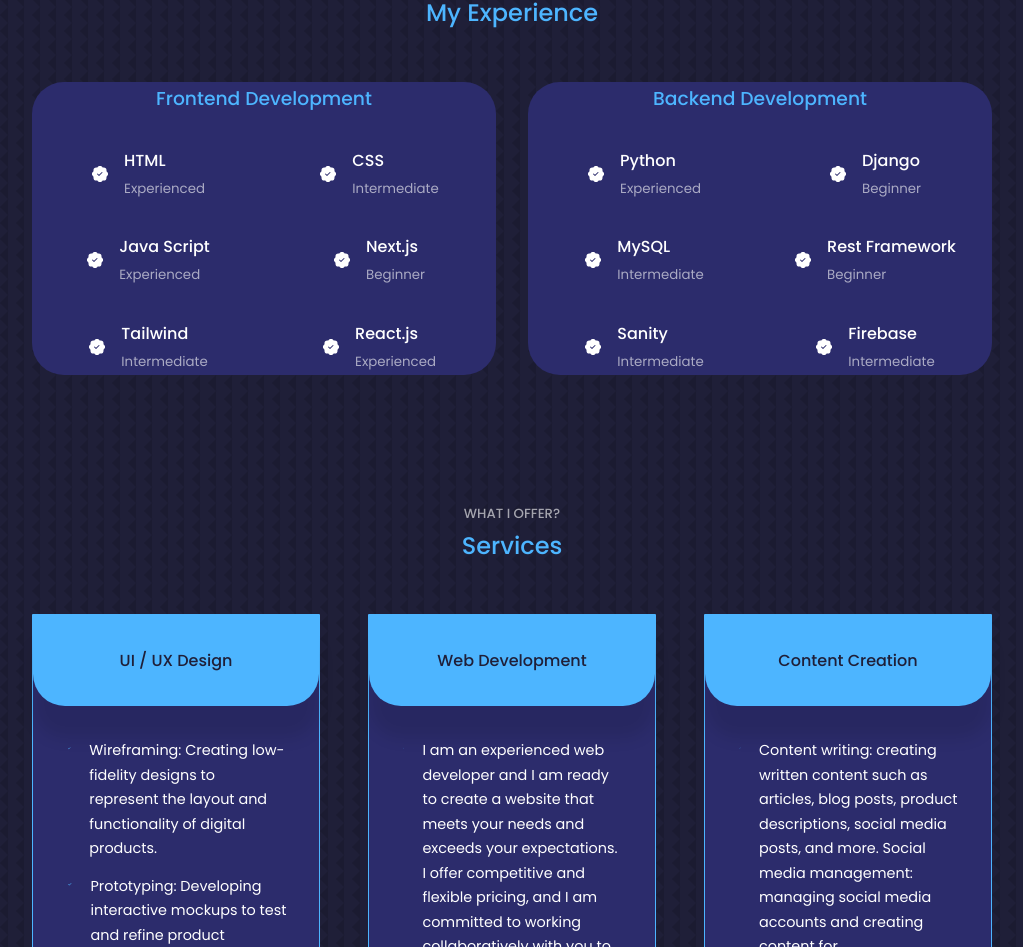
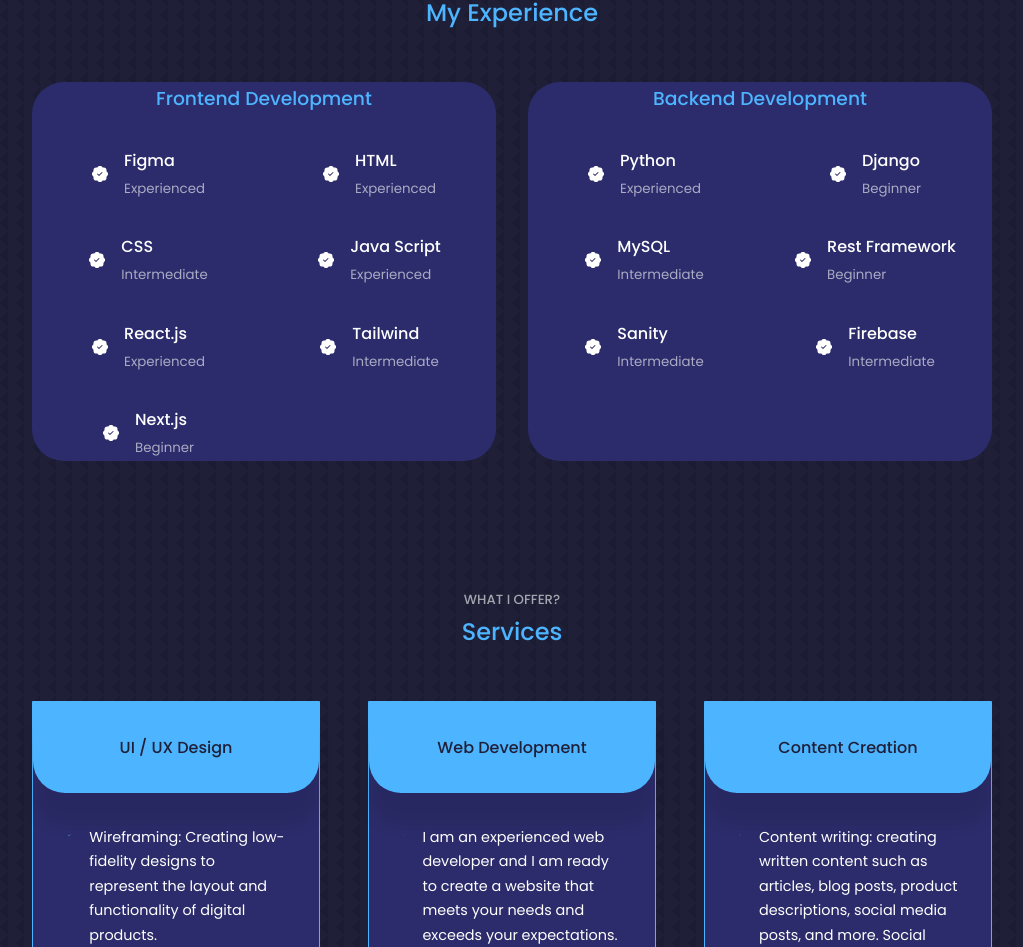
Before and after one commit to akashmn/portfolio-v1, a React (Create React App) app: page / in a window 1280 px wide. Shown: the part 1705-2652 px from the top of the page, without its empty margins (128-1151 px from the left). Built offline with nearby package versions, Linux system fonts and the light colour scheme.

Commit message:
updated frontend experience

```diff
--- a/src/components/Experience/Experience.jsx
+++ b/src/components/Experience/Experience.jsx
@@ -12,6 +12,13 @@
         <div className="experience__frontend">
           <h3>Frontend Development</h3>
           <div className="experience__content">
+            <article className='experience__details'>
+              <BsPatchCheckFill />
+              <div>
+              <h4>Figma</h4>
+              <small className='text-light'>Experienced</small>
+              </div>
+            </article>
             <article className='experience__details'>
               <BsPatchCheckFill />
               <div>
@@ -36,8 +43,8 @@
             <article className='experience__details'>
               <BsPatchCheckFill />
               <div>
-              <h4>Next.js</h4>
-              <small className='text-light'>Beginner</small>
+              <h4>React.js</h4>
+              <small className='text-light'>Experienced</small>
               </div>
             </article>
             <article className='experience__details'>
@@ -50,8 +57,8 @@
             <article className='experience__details'>
               <BsPatchCheckFill />
               <div>
-                <h4>React.js</h4>
-                <small className='text-light'>Experienced</small>
+                <h4>Next.js</h4>
+                <small className='text-light'>Beginner</small>
               </div>
             </article>
           </div>
```
